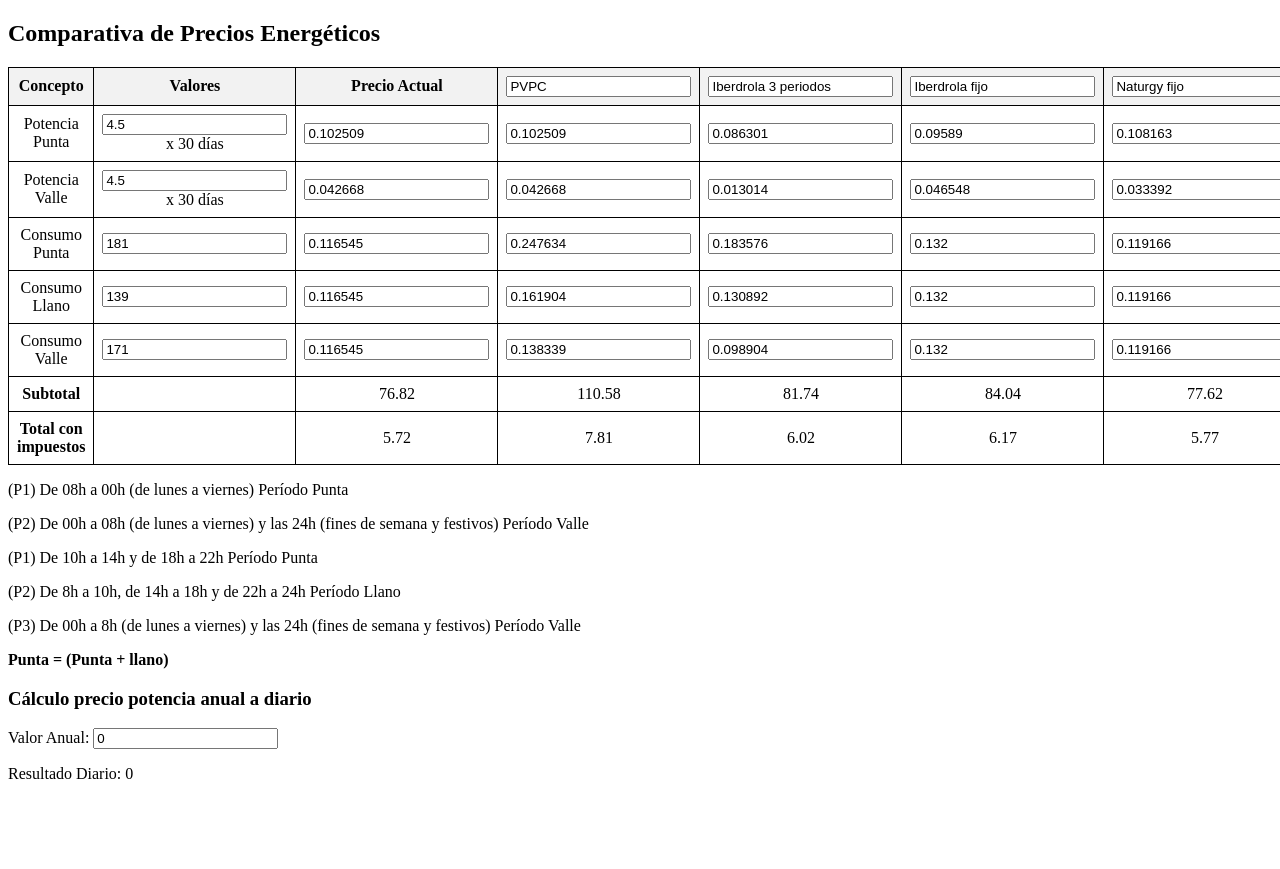
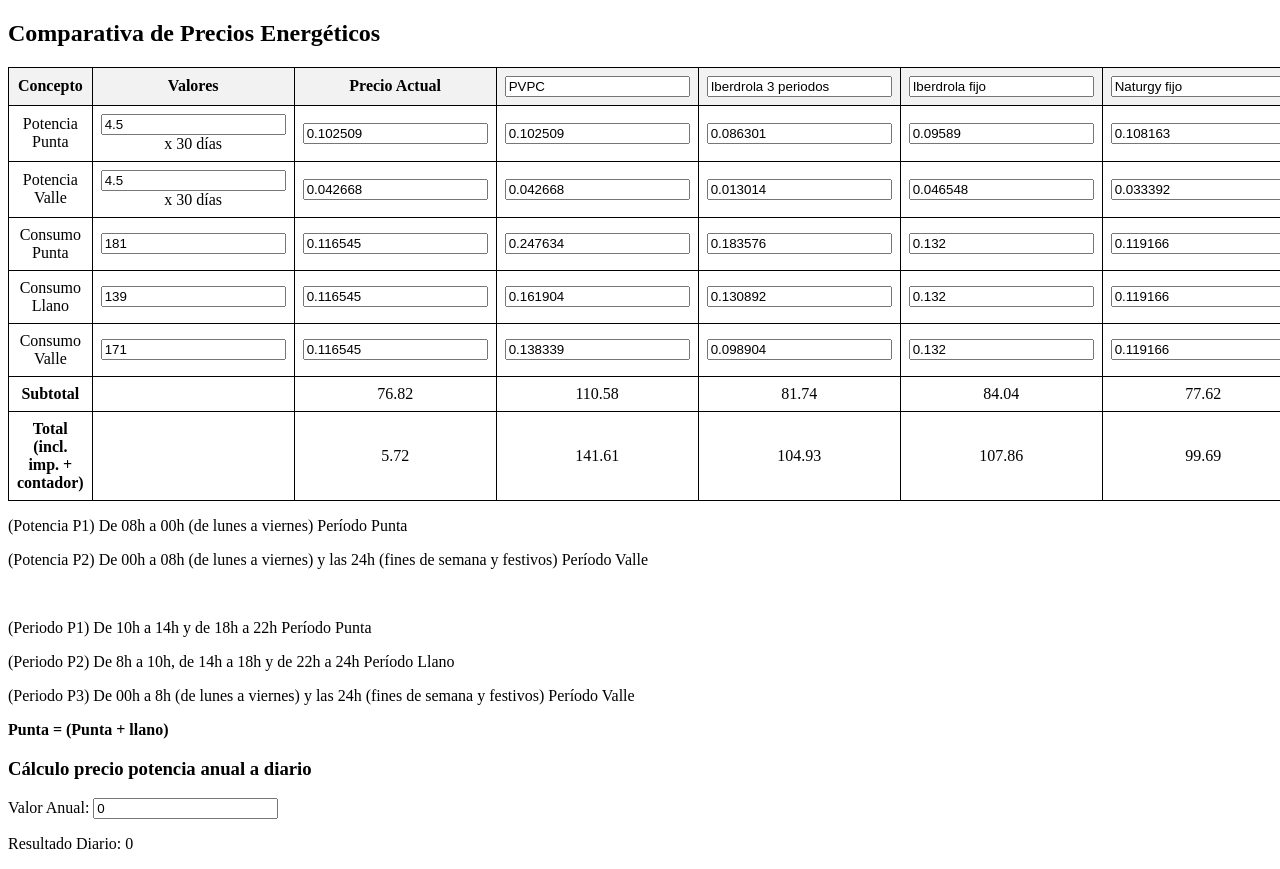
Before and after one commit to tropiplaya/comparadorLuz, a plain HTML site: page index.html in a window 1280 px wide. Shown: the top 869 px of the page. Before the commit the page ends 800 px from the top, so only its background shows below. Drawn offline with Linux system fonts and the light colour scheme.

Commit message:
Update index.html

```diff
--- a/index.html
+++ b/index.html
@@ -48,7 +48,7 @@
                 <td id="total-alternativo4">0</td>
             </tr>
             <tr>
-                <td><strong>Total con impuestos</strong></td>
+                <td><strong>Total (incl. imp. + contador)</strong></td>
                 <td></td>
                 <td id="total-actual-vat">0</td>
                 <td id="total-alternativo0-vat">0</td>
@@ -60,12 +60,12 @@
         </tfoot>
     </table>
 
-    <p>(P1) De 08h a 00h (de lunes a viernes) Período Punta</p>
-    <p>(P2) De 00h a 08h (de lunes a viernes) y las 24h (fines de semana y festivos) Período Valle</p>
-
-    <p>(P1) De 10h a 14h y de 18h a 22h Período Punta</p>
-    <p>(P2) De 8h a 10h, de 14h a 18h y de 22h a 24h Período Llano</p>
-    <p>(P3) De 00h a 8h (de lunes a viernes) y las 24h (fines de semana y festivos) Período Valle</p>
+    <p>(Potencia P1) De 08h a 00h (de lunes a viernes) Período Punta</p>
+    <p>(Potencia P2) De 00h a 08h (de lunes a viernes) y las 24h (fines de semana y festivos) Período Valle</p>
+    <br/>
+    <p>(Periodo P1) De 10h a 14h y de 18h a 22h Período Punta</p>
+    <p>(Periodo P2) De 8h a 10h, de 14h a 18h y de 22h a 24h Período Llano</p>
+    <p>(Periodo P3) De 00h a 8h (de lunes a viernes) y las 24h (fines de semana y festivos) Período Valle</p>
 
     <p><strong>Punta = (Punta + llano)</strong></p>
 
@@ -149,19 +149,19 @@
                 totalActualVat = (totalActual * impuestoElectricidad / 100 + 30 * alquilerContador) * 1.21;
 
                 totalAlternativo0 += valor * precioAlt0;
-                totalAlternativo0Vat = (totalAlternativo0 * impuestoElectricidad / 100 + 30 * alquilerContador) * 1.21;
+                totalAlternativo0Vat = (totalAlternativo0 + totalAlternativo0 * impuestoElectricidad / 100 + 30 * alquilerContador) * 1.21;
 
                 totalAlternativo1 += valor * precioAlt1;
-                totalAlternativo1Vat = (totalAlternativo1 * impuestoElectricidad / 100 + 30 * alquilerContador) * 1.21;
+                totalAlternativo1Vat = (totalAlternativo1 + totalAlternativo1 * impuestoElectricidad / 100 + 30 * alquilerContador) * 1.21;
 
                 totalAlternativo2 += valor * precioAlt2;
-                totalAlternativo2Vat = (totalAlternativo2 * impuestoElectricidad / 100 + 30 * alquilerContador) * 1.21;
+                totalAlternativo2Vat = (totalAlternativo2 + totalAlternativo2 * impuestoElectricidad / 100 + 30 * alquilerContador) * 1.21;
 
                 totalAlternativo3 += valor * precioAlt3;
-                totalAlternativo3Vat = (totalAlternativo3 * impuestoElectricidad / 100 + 30 * alquilerContador) * 1.21;
+                totalAlternativo3Vat = (totalAlternativo3 + totalAlternativo3 * impuestoElectricidad / 100 + 30 * alquilerContador) * 1.21;
 
                 totalAlternativo4 += valor * precioAlt4;
-                totalAlternativo4Vat = (totalAlternativo4 * impuestoElectricidad / 100 + 30 * alquilerContador) * 1.21;
+                totalAlternativo4Vat = (totalAlternativo4 + totalAlternativo4 * impuestoElectricidad / 100 + 30 * alquilerContador) * 1.21;
             });
 
             document.getElementById("total-actual").textContent = totalActual.toFixed(2);
```
